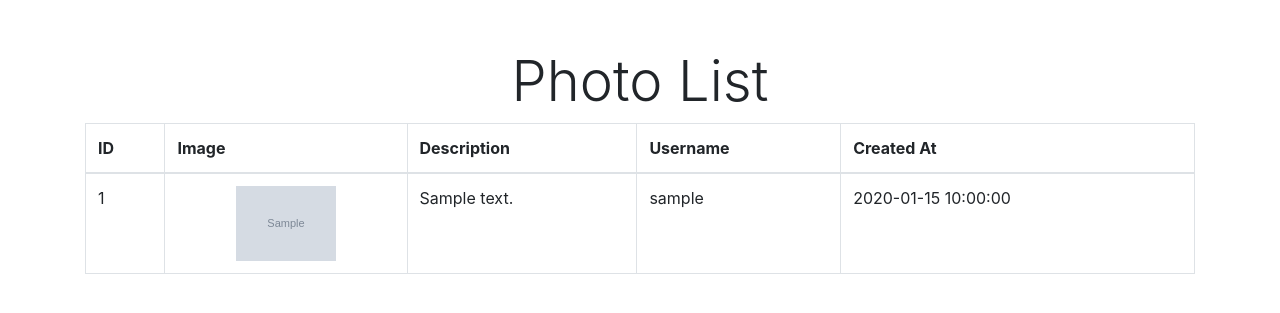
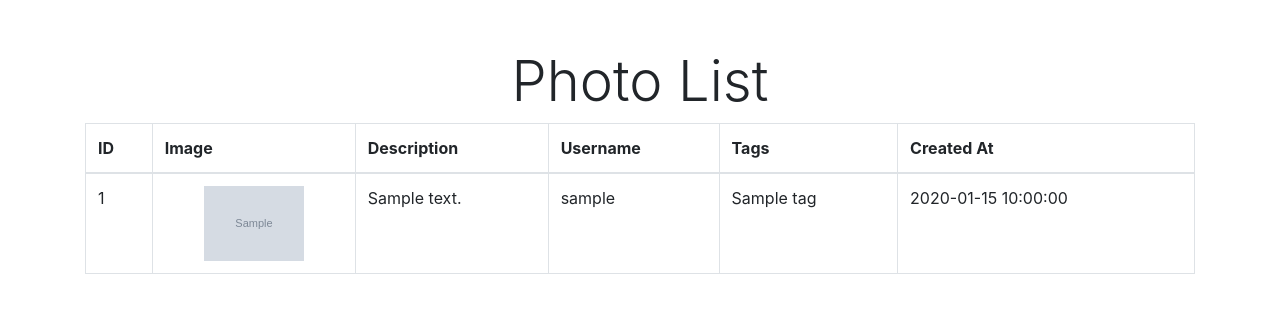
Before and after one commit to sergiokapone/SnapshotExchange, a FastAPI app: template templates/photo_list.html in a window 1280 px wide. Shown: the top 313 px of the page. Run offline with FastAPI, Linux system fonts and the light colour scheme; the template is opened without the code that fills it: most values are stand-ins (such as "Sample title", 1, 10 or a date in 2020); grey boxes marked "Sample" are stand-in pictures; parts of the project's set-up code (start-up, migrations or seed data) failed here and were passed over; some libraries are stand-ins or nearby versions.

Commit message:
add tags to photo

```diff
--- a/src/repository/users.py
+++ b/src/repository/users.py
@@ -42,7 +42,6 @@ async def create_user(body: UserSchema, db: AsyncSession) -> User:
         db.add(new_user)
         await db.commit()
         await db.refresh(new_user)
-        print("Done")
         return new_user
     except Exception as e:
         await db.rollback()
--- a/src/routes/photos.py
+++ b/src/routes/photos.py
@@ -167,13 +167,17 @@ async def get_all_photos(
     photos_with_username = []
     for photo in photos:
         user = await repository_users.get_user_by_user_id(photo.user_id, db)
+        tags = await repository_photos.get_photo_tags(photo.id, db)
         username = user.username if user else None
         photos_with_username.append(
             {"id": photo.id,
              "url": photo.url,
              "description": photo.description,
              "username": username,
-             "created_at": photo.created_at})
+             "created_at": photo.created_at,
+             "tags": tags
+             },
+            )
 
     return templates.TemplateResponse(
         "photo_list.html", {"request": request, "photos": photos_with_username}
--- a/templates/photo_list.html
+++ b/templates/photo_list.html
@@ -35,6 +35,7 @@
                     <th>Image</th>
                     <th>Description</th>
                     <th>Username</th>
+                    <th>Tags</th>
                     <th>Created At</th>
                 </tr>
             </thead>
@@ -46,6 +47,12 @@
                     <td><img src="{{ photo.url }}" alt="Photo" class="modal-photo"></td>
                     <td>{{ photo.description }}</td>
                     <td>{{ photo.username }}</td>
+                    <td>
+                        {% for tag in photo.tags %}
+                            {{ tag }}
+                            {% if not loop.last %}, {% endif %}
+                        {% endfor %}
+                    </td>
                     <td>{{ photo.created_at }}</td>
                 </tr>
                 {% endfor %}
```
Also changed, not shown: src/repository/photos.py (+13 -0 lines).
